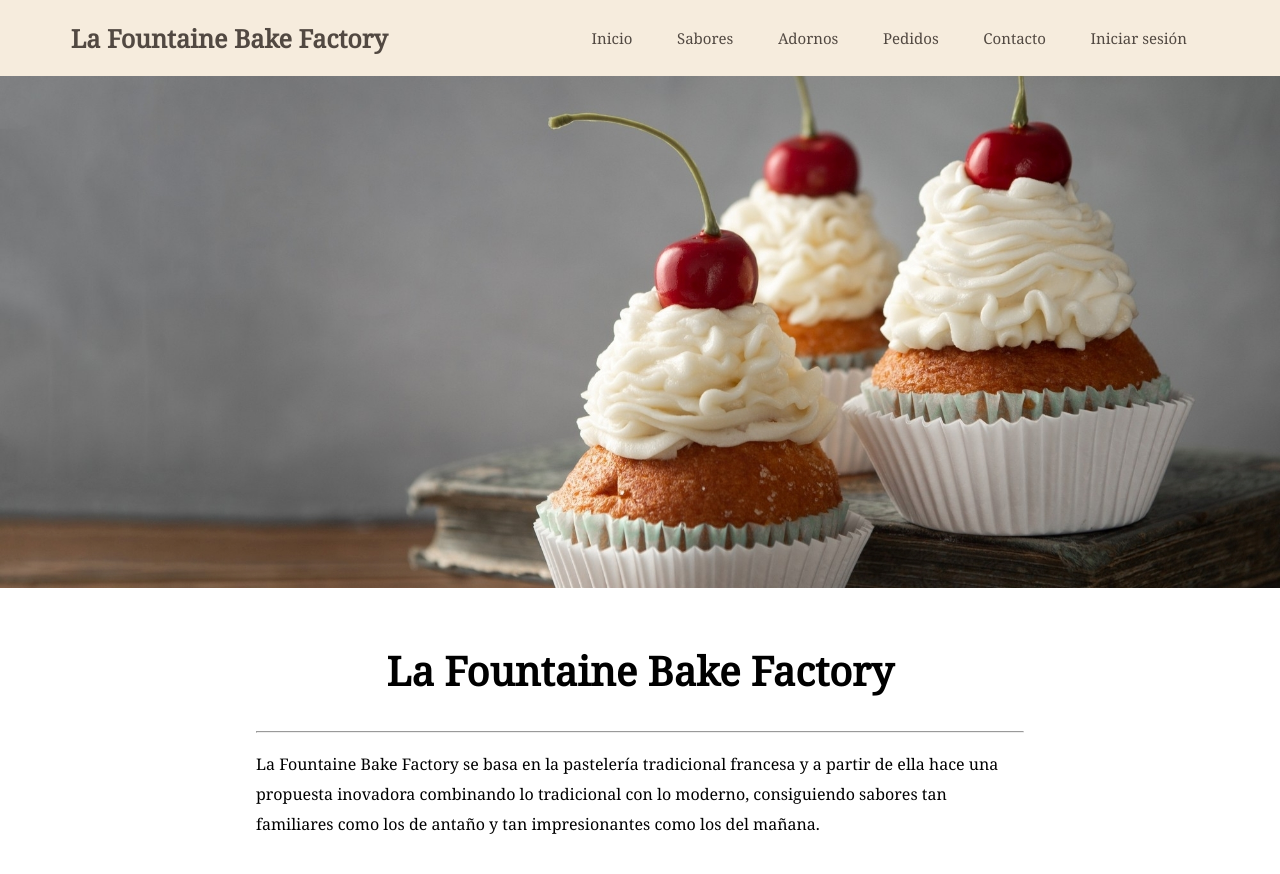
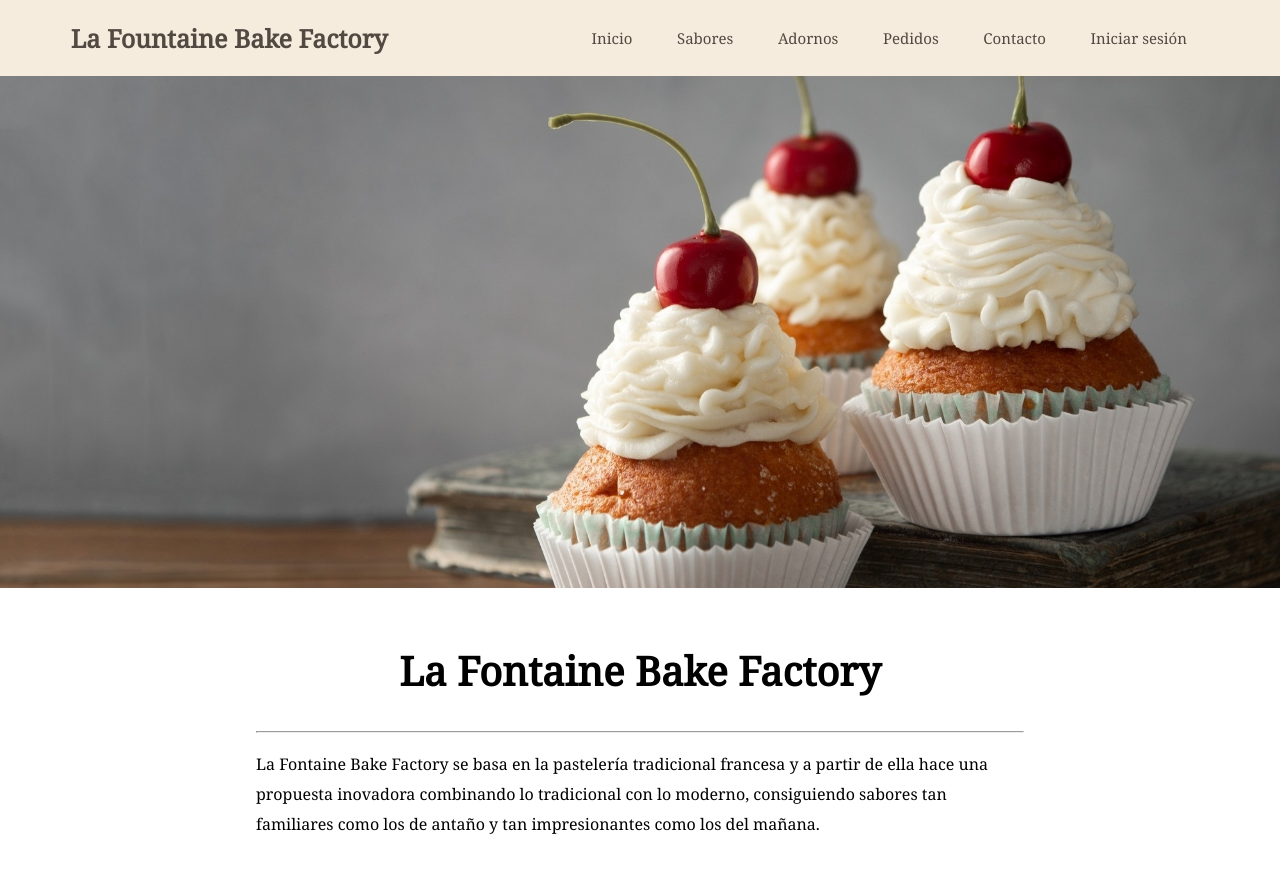
Before and after one commit to DiegoGarciaPadilla/HTML-Frontend, a plain HTML site: page index.html in a window 1280 px wide. Shown: the top 874 px of the page. Drawn offline with Linux system fonts and the light colour scheme; grey boxes are pictures that could not be loaded.

Commit message:
Corregir nombre

```diff
--- a/index.html
+++ b/index.html
@@ -4,7 +4,7 @@
 <head>
     <meta charset="utf-8" />
     <meta http-equiv="X-UA-Compatible" content="IE=edge" />
-    <title>La Fountaine</title>
+    <title>La Fontaine</title>
     <meta name="viewport" content="width=device-width, initial-scale=1" />
     <link rel="stylesheet" type="text/css" media="screen" href="styles/style.css" />
     <link rel="shortcut icon" href="media/favicon.png">
@@ -40,9 +40,9 @@
     <img src="media/banner.jpg" alt="Foto de pastel" width="100%">
 
     <section class="contenido">
-        <h1>La Fountaine Bake Factory</h1>
+        <h1>La Fontaine Bake Factory</h1>
         <hr>
-        <p>La Fountaine Bake Factory se basa en la pastelería tradicional francesa y a partir de ella hace una propuesta inovadora combinando lo tradicional con lo moderno, consiguiendo sabores tan familiares como los de antaño y tan impresionantes como los del mañana.</p>
+        <p>La Fontaine Bake Factory se basa en la pastelería tradicional francesa y a partir de ella hace una propuesta inovadora combinando lo tradicional con lo moderno, consiguiendo sabores tan familiares como los de antaño y tan impresionantes como los del mañana.</p>
         <br>
         <img src="media/pasteleros.png" alt="Pasteleros"  width="40%" class="centrar">
     </section>
```
Also changed, not shown: pages/adornos.html (+1 -1 lines), pages/contacto.html (+1 -1 lines), pages/dashboard.html (+1 -1 lines), pages/login.html (+1 -1 lines), pages/pedidos.html (+1 -1 lines), pages/sabores.html (+1 -1 lines).
